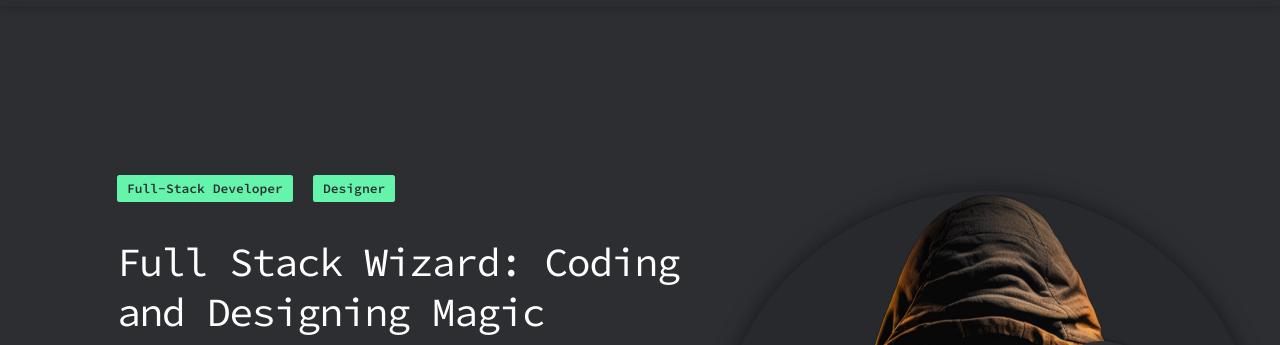
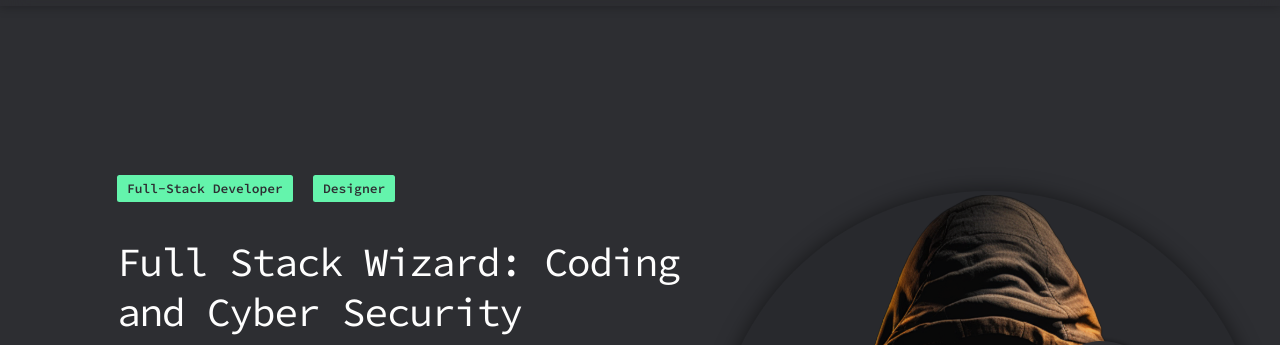
Before and after one commit to widev71/Animation, a plain HTML site: page index.html in a window 1280 px wide. Shown: the part 65-410 px from the top of the page. Drawn offline with Linux system fonts and the light colour scheme.

Commit message:
Update index.html

```diff
--- a/index.html
+++ b/index.html
@@ -65,7 +65,7 @@
           <p>Designer</p>
         </div>
         <div class="body-title">
-          <h1>Full Stack Wizard: Coding<br />and Designing Magic</h1>
+          <h1>Full Stack Wizard: Coding<br />and Cyber Security</h1>
           <p>
             I design and code beautifully simple things,<br />and I love what I
             do.
```
